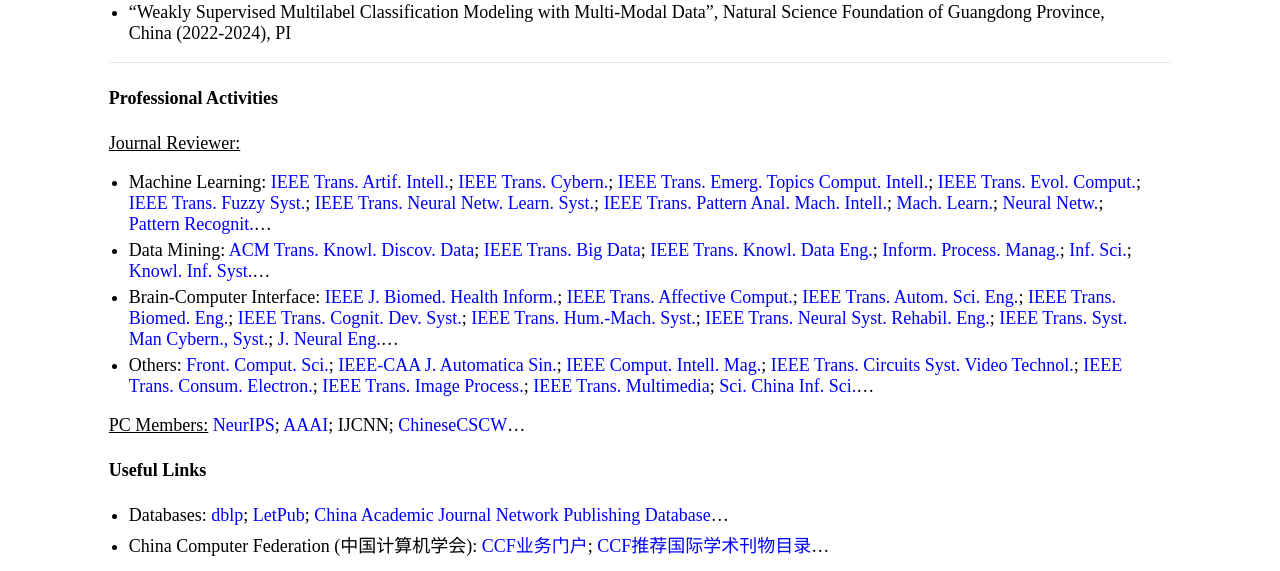
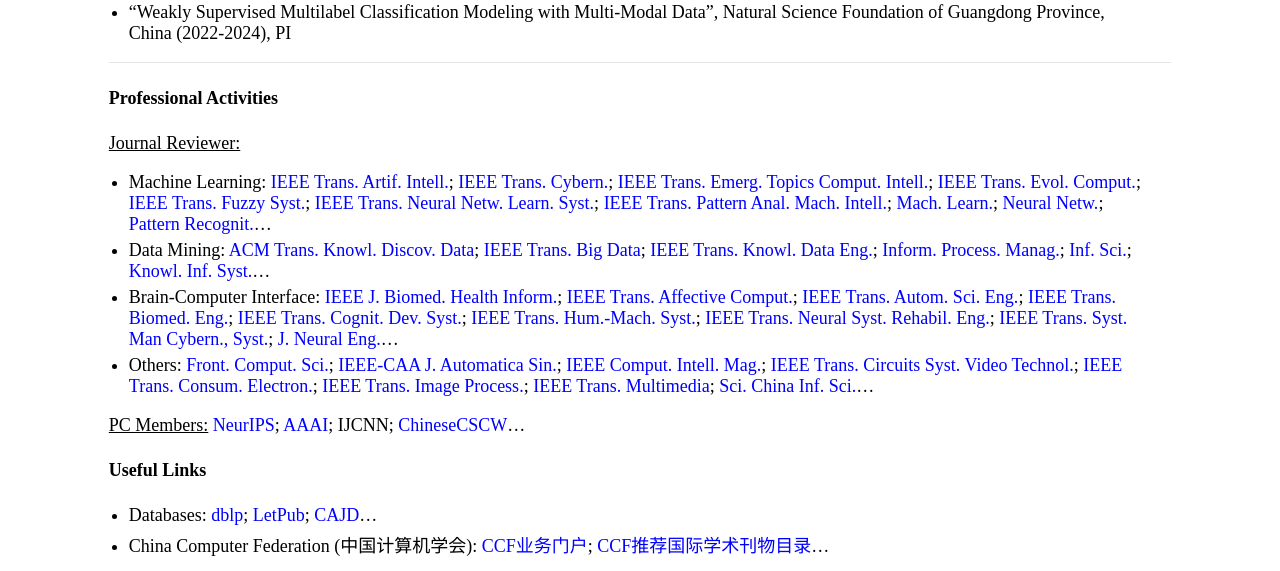
Before and after one commit to jiazhang-ml/jiazhang-ml.github.io, a Jekyll site: the page built from index.md, in a window 1280 px wide and 900 px high, scrolled down 1862 px, cut to the strip 0-571 px from the top of the window. Built offline with Jekyll 4.4.1, drawn with Linux system fonts in a browser that asks for light colours.

Commit message:
Change link text for CAJD in Useful Links section
Updated the link text for the China Academic Journal Database.

```diff
--- a/index.md
+++ b/index.md
@@ -71,5 +71,5 @@ Email: [jiazhang@jnu.edu.cn](mailto:jiazhang@jnu.edu.cn)
 <u>PC Members:</u> [NeurIPS](https://openreview.net/login?redirect=/group?id%3DNeurIPS.cc%252F2026%252FConference%252FReviewers); [AAAI](https://openreview.net/login?redirect=/group?id%3DAAAI.org%252F2027%252FConference%252FProgram_Committee); IJCNN; [ChineseCSCW](https://cmt3.research.microsoft.com/User/Login)...
 
 #### Useful Links
-* Databases: [dblp](https://dblp.uni-trier.de/db/); [LetPub](https://www.letpub.com.cn/); [China Academic Journal Network Publishing Database](https://kns.cnki.net/kns/advsearch?dbcode=CJZK)...
+* Databases: [dblp](https://dblp.uni-trier.de/db/); [LetPub](https://www.letpub.com.cn/); [CAJD](https://kns.cnki.net/kns/advsearch?dbcode=CJZK)...
 * China Computer Federation (中国计算机学会): [CCF业务门户](https://passport.ccf.org.cn/sso/platform); [CCF推荐国际学术刊物目录](https://www.ccf.org.cn/Academic_Evaluation/By_category/)...
```
